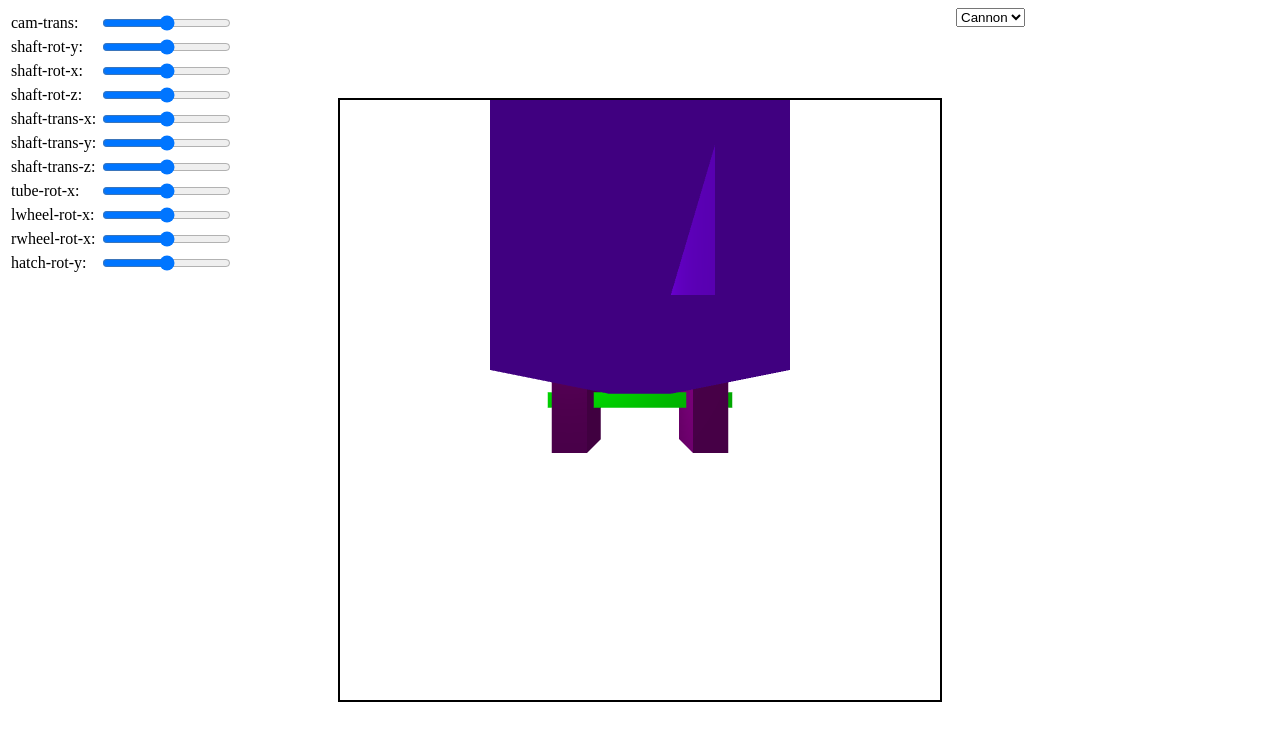
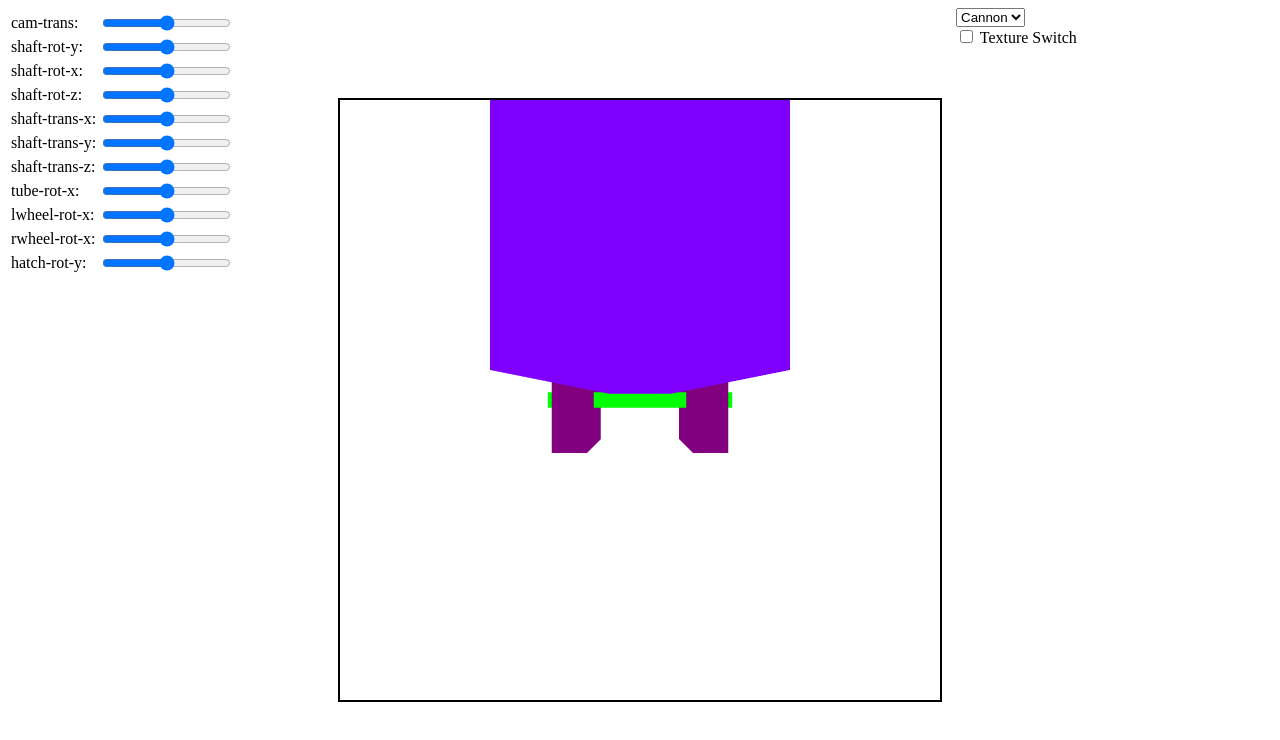
Before and after one commit to jonetmurti/articulated-model, a website with bundled scripts: page public/index.html in a window 1280 px wide. Built offline with nearby package versions, Linux system fonts and the light colour scheme.

Commit message:
texture switch

```diff
--- a/public/index.html
+++ b/public/index.html
@@ -31,6 +31,10 @@
             <option value="janus">Janus</option>
             <!-- <option value="unfinished">Unfinished</option> -->
         </select>
+        <div>
+            <input id="texture-switch" name="texture-switch" type="checkbox">
+            <label for="texture-switch"> Texture Switch</label>
+        </div>
 
     </div>
 </body>
--- a/public/js/classes/Scene.js
+++ b/public/js/classes/Scene.js
@@ -1,3 +1,4 @@
+import Drawable from './bases/Drawable.js';
 import TreeNode from './bases/TreeNode.js';
 
 export default class Scene extends TreeNode {
@@ -14,24 +15,27 @@ export default class Scene extends TreeNode {
         this.gl.useProgram(this.program);
     }
 
-    traverse(node) {
+    traverse(node, textureOn) {
         if (node == null)
             return;
 
         if (node.isActive) {
             node.transform();
-            node.render(this.gl, this.program);
+            if (node instanceof Drawable)
+                node.render(this.gl, this.program, textureOn);
+            else
+                node.render(this.gl, this.program);
         }
 
         if (node.child != null)
             if (node.isActive)
-                this.traverse(node.child);
+                this.traverse(node.child, textureOn);
 
         if (node.sibling != null)
-            this.traverse(node.sibling);
+            this.traverse(node.sibling, textureOn);
     }
 
-    render() {
+    render(textureOn) {
         this.gl.enable(this.gl.CULL_FACE);
 
         this.gl.enable(this.gl.DEPTH_TEST);
@@ -39,6 +43,6 @@ export default class Scene extends TreeNode {
 
         this.gl.clear(this.gl.COLOR_BUFFER_BIT | this.gl.DEPTH_BUFFER_BIT);
 
-        this.traverse(this.child);
+        this.traverse(this.child, textureOn);
     }
 }
--- a/public/js/classes/bases/Drawable.js
+++ b/public/js/classes/bases/Drawable.js
@@ -119,14 +119,14 @@ export default class Drawable extends Movable {
       }
 
 
-    render(gl, program) {
+    render(gl, program, textureOn) {
         const matrix = transposeMat(this.objectMat.matrix);
 
         // TODO: consider normal, color, and texture?
         let buffer = gl.createBuffer();
         let normalBuf = gl.createBuffer();
+
         const positionLoc = gl.getAttribLocation(program, 'vertPos');
-        const vertNormalLoc = gl.getAttribLocation(program, 'vertNormal');
         const objMatLoc = gl.getUniformLocation(program, 'objMat');
         const colorLoc = gl.getUniformLocation(program, 'color');
 
@@ -146,7 +146,10 @@ export default class Drawable extends Movable {
         );
         gl.enableVertexAttribArray(positionLoc);
 
+        if (textureOn) {
             // Vector normal stuff
+            const vertNormalLoc = gl.getAttribLocation(program, 'vertNormal');
+
             gl.bindBuffer(gl.ARRAY_BUFFER, normalBuf);
             gl.bufferData(gl.ARRAY_BUFFER, new Float32Array(this.normals), gl.STATIC_DRAW);
             gl.vertexAttribPointer(
@@ -158,6 +161,7 @@ export default class Drawable extends Movable {
                 0
             );
             gl.enableVertexAttribArray(vertNormalLoc);
+        }
 
         gl.uniformMatrix4fv(objMatLoc, false, new Float32Array(matrix));
 
--- a/public/js/libs/page.js
+++ b/public/js/libs/page.js
@@ -47,7 +47,7 @@ function addTransSlider(table, object, type, scene) {
         input.id = ids[i];
         input.addEventListener('input', function() {
             object[func[i]](input.value);
-            scene.render();
+            scene.render(document.getElementById('texture-switch').checked);
         });
         cell2.appendChild(input);
         rows.push(row);
@@ -76,7 +76,7 @@ function addRotSlider(table, object, type, scene) {
     input.id = id;
     input.addEventListener('input', function() {
         object[typeMap[type]](input.value);
-        scene.render();
+        scene.render(document.getElementById('texture-switch').checked);
     });
     cell2.appendChild(input);
 
--- a/public/js/main.js
+++ b/public/js/main.js
@@ -24,10 +24,16 @@ var modelEnum = {
     'cannon': 0,
     'janus': 1
 }
+var programEnyum = {
+    'default': 0,
+    'light': 1
+}
 
 function main(gl, ...programs) {
     if (programs.length == 0)
         throw 'ERROR: No program provided';
+
+    let textureSwitch = document.getElementById('texture-switch');
 
     // Init scene
     var scene = new Scene('main', gl, programs[0]);
@@ -39,7 +45,7 @@ function main(gl, ...programs) {
     camera.setTransZ(camTranSlider.value);
     camTranSlider.addEventListener('input', function() {
         camera.setTransZ(camTranSlider.value);
-        scene.render();
+        scene.render(textureSwitch.checked);
     });
 
 
@@ -93,11 +99,23 @@ function main(gl, ...programs) {
             }
         }
 
-        scene.render();
+        scene.render(textureSwitch.checked);
+    });
+
+    textureSwitch.addEventListener('change', function() {
+        if (!this.checked) {
+            scene.changeProgram(programs[programEnyum['default']]);
+            light.isActive = false;
+        } else {
+            scene.changeProgram(programs[programEnyum['light']]);
+            light.isActive = true;
+        }
+
+        scene.render(this.checked);
     });
 
     // Render
-    scene.render();
+    scene.render(textureSwitch.checked);
 }
 
 document.getElementsByTagName('body')[0].onload = async function() {
@@ -109,14 +127,15 @@ document.getElementsByTagName('body')[0].onload = async function() {
     var gl = initGL(canvas);
 
     try {
-        // const vert = await getFile('shaders/vertex.glsl');
-        // const frag = await getFile('shaders/fragment.glsl');
+        const vert = await getFile('shaders/vertex.glsl');
+        const frag = await getFile('shaders/fragment.glsl');
         // const ftext = await getFile('shaders/ftexture.glsl');
         // const vtext = await getFile('shaders/vtexture.glsl');
         const lightVert = await getFile('shaders/vlight.glsl');
         const lightFrag = await getFile('shaders/flight.glsl');
-        const program = initProgram(gl, lightVert, lightFrag /*vert, frag, vtext, ftext*/);
-        main(gl, program);
+        const defaultProgram = initProgram(gl, vert, frag /*vert, frag, vtext, ftext*/);
+        const lightProgram = initProgram(gl, lightVert, lightFrag);
+        main(gl, defaultProgram, lightProgram);
     } catch(err) {
         console.error(err);
     }
```
Lines whose indentation alone changed are shown as unchanged.
